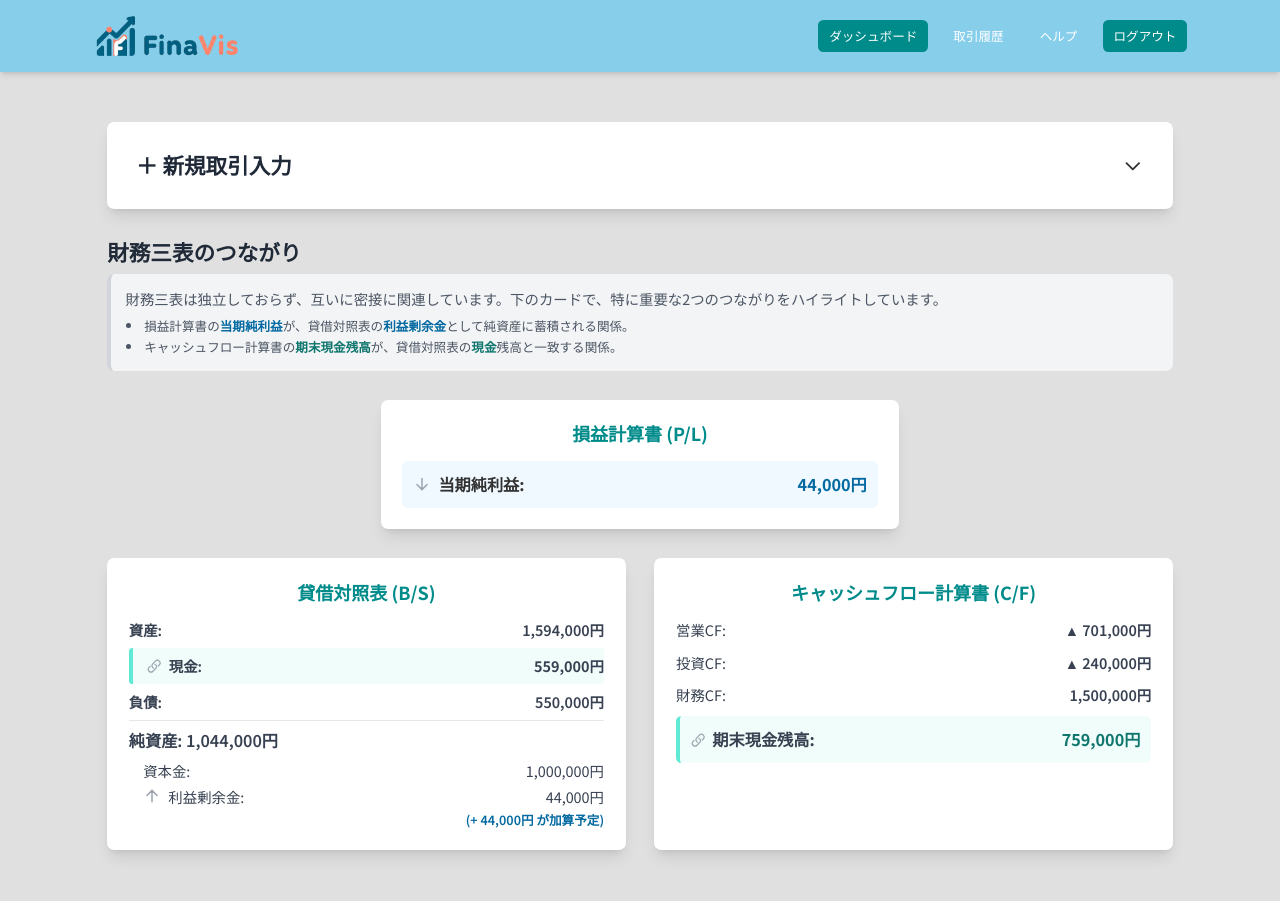
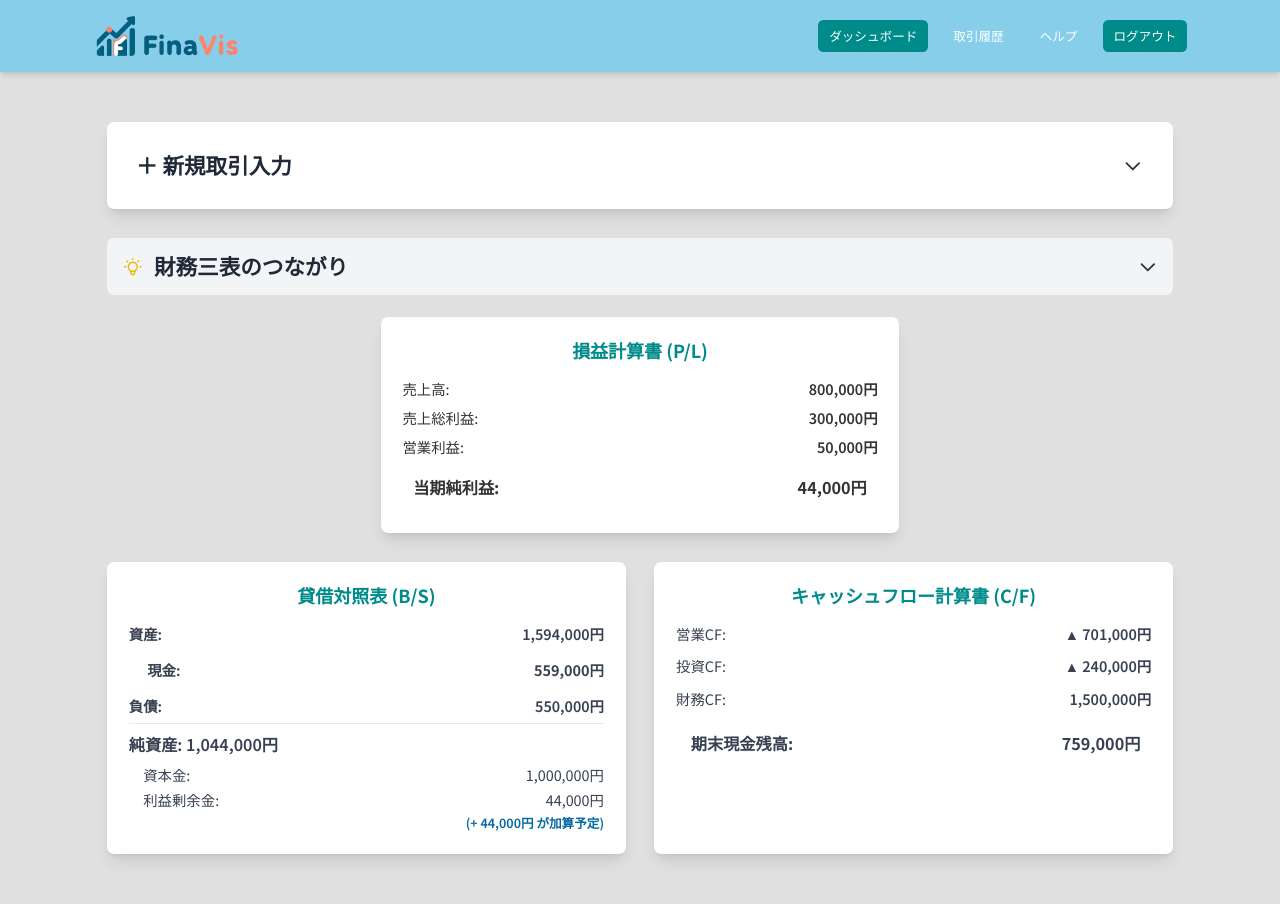
Before and after one commit to hiroba-develop/FinaVis_Demo, a React (Vite) app: page / in a window 1280 px wide. Both pictures are taken after a click on the button "デモを開始する". Built offline with nearby package versions, Linux system fonts and the light colour scheme.

Commit message:
ブラッシュアップ4

```diff
--- a/src/pages/Dashboard.tsx
+++ b/src/pages/Dashboard.tsx
@@ -11,21 +11,23 @@ const formatCurrency = (amount: number) => {
     return `${amount.toLocaleString()}`;
 };
 
-const IconLink: React.FC<{className?: string}> = ({className}) => (
-    <svg className={`w-4 h-4 text-gray-400 group-hover:text-accent transition-colors ${className}`} xmlns="http://www.w3.org/2000/svg" fill="none" viewBox="0 0 24 24" strokeWidth={2} stroke="currentColor">
-        <path strokeLinecap="round" strokeLinejoin="round" d="M13.19 8.688a4.5 4.5 0 011.242 7.244l-4.5 4.5a4.5 4.5 0 01-6.364-6.364l1.757-1.757m13.35-.622l1.757-1.757a4.5 4.5 0 00-6.364-6.364l-4.5 4.5a4.5 4.5 0 001.242 7.244" />
+const IconConnectionDot: React.FC<{className?: string}> = ({className}) => (
+    <svg className={`w-3 h-3 ${className}`} viewBox="0 0 12 12" fill="currentColor" xmlns="http://www.w3.org/2000/svg">
+        <circle cx="6" cy="6" r="6" />
     </svg>
 );
 
-const IconArrowDown: React.FC<{className?: string}> = ({className}) => (
-    <svg className={`w-5 h-5 text-gray-400 group-hover:text-sky-600 transition-colors ${className}`} xmlns="http://www.w3.org/2000/svg" fill="none" viewBox="0 0 24 24" strokeWidth={2} stroke="currentColor" >
-        <path strokeLinecap="round" strokeLinejoin="round" d="M12 4.5v15m0 0l6.75-6.75M12 19.5l-6.75-6.75" />
+const IconEquals: React.FC<{className?: string}> = ({className}) => (
+    <svg className={`w-4 h-4 ${className}`} fill="none" viewBox="0 0 24 24" strokeWidth={2.5} stroke="currentColor">
+        <path strokeLinecap="round" strokeLinejoin="round" d="M5 10h14M5 14h14" />
     </svg>
 );
 
-const IconArrowUp: React.FC<{className?: string}> = ({className}) => (
-     <svg className={`w-5 h-5 text-gray-400 group-hover:text-sky-600 transition-colors ${className}`} xmlns="http://www.w3.org/2000/svg" fill="none" viewBox="0 0 24 24" strokeWidth={2} stroke="currentColor">
-        <path strokeLinecap="round" strokeLinejoin="round" d="M12 19.5v-15m0 0l-6.75 6.75M12 4.5l6.75 6.75" />
+const IconLightBulb: React.FC<{className?: string}> = ({className}) => (
+    <svg className={`w-6 h-6 ${className}`} fill="none" viewBox="0 0 24 24" strokeWidth={1.5} stroke="currentColor">
+        <path strokeLinecap="round" strokeLinejoin="round" d="M3 12h1m8 -9v1m8 8h1m-15.4 -6.4l.7 .7m12.1 -.7l-.7 .7" />
+        <path strokeLinecap="round" strokeLinejoin="round" d="M9 16a5 5 0 1 1 6 0a3.5 3.5 0 0 0 -1 3a2 2 0 0 1 -4 0a3.5 3.5 0 0 0 -1 -3" />
+        <path strokeLinecap="round" strokeLinejoin="round" d="M9.7 17l4.6 0" />
     </svg>
 );
 
@@ -33,8 +35,17 @@ const Dashboard: React.FC = () => {
   const { transactions, balanceSheet, incomeStatement, cashFlowStatement } = useTransactions();
   const [isFormOpen, setIsFormOpen] = useState(false);
   const [formType, setFormType] = useState<'simple' | 'journal'>('simple');
+  const [isExplanationOpen, setIsExplanationOpen] = useState(false);
 
   const cashInBS = balanceSheet.assets.流動資産['現金'] || 0;
+
+  // --- Calculations for Income Statement ---
+  const totalRevenue = Object.values(incomeStatement.収益).reduce((s, v) => s + v, 0);
+  const totalCOGS = Object.values(incomeStatement.費用.売上原価).reduce((s, v) => s + v, 0);
+  const grossProfit = totalRevenue - totalCOGS;
+
+  const totalSGA = Object.values(incomeStatement.費用.販売費及び一般管理費).reduce((s, v) => s + v, 0);
+  const operatingIncome = grossProfit - totalSGA;
 
   // Determine if the accounting period is closed
   const retainedEarningsAccountId = 15;
@@ -81,8 +92,26 @@ const Dashboard: React.FC = () => {
         </div>
 
         <div className="mt-8">
-        <h2 className="text-xl sm:text-2xl font-bold text-gray-800 mb-2">財務三表のつながり</h2>
-        <div className="text-gray-600 mb-6 bg-gray-100 p-4 rounded-lg border-l-4 border-gray-300">
+          <div
+            className={`bg-gray-100 transition-all duration-300 ${isExplanationOpen ? 'rounded-t-lg' : 'rounded-lg'}`}
+          >
+              <div
+                className="flex justify-between items-center cursor-pointer p-4"
+                onClick={() => setIsExplanationOpen(!isExplanationOpen)}
+              >
+                <div className="flex items-center gap-3">
+                    <IconLightBulb className="text-yellow-500" />
+                    <h2 className="text-xl sm:text-2xl font-bold text-gray-800">財務三表のつながり</h2>
+                </div>
+                <svg className={`w-6 h-6 transform transition-transform duration-300 ${isExplanationOpen ? 'rotate-180' : ''}`} fill="none" viewBox="0 0 24 24" stroke="currentColor">
+                  <path strokeLinecap="round" strokeLinejoin="round" strokeWidth={2} d="M19 9l-7 7-7-7" />
+                </svg>
+              </div>
+            </div>
+
+            <div className={`grid transition-all duration-500 ease-in-out ${isExplanationOpen ? 'grid-rows-[1fr] opacity-100' : 'grid-rows-[0fr] opacity-0'}`}>
+              <div className="overflow-hidden">
+                <div className="text-gray-600 bg-gray-50 p-4 border-r border-b border-gray-200 rounded-b-lg">
                   <p className="mb-2">
                     財務三表は独立しておらず、互いに密接に関連しています。下のカードで、特に重要な2つのつながりをハイライトしています。
                   </p>
@@ -92,21 +121,29 @@ const Dashboard: React.FC = () => {
                   </ul>
                 </div>
               </div>
+            </div>
+          </div>
 
-      <div className="space-y-8 mt-8">
+        <div className="space-y-8 mt-6">
           <div className="flex justify-center">
               {/* 1. Income Statement Card */}
               <Link to="/income-statement" className="bg-white rounded-lg shadow-lg p-6 w-full max-w-xl hover:shadow-xl transition-shadow duration-300 group">
                 <h2 className="text-xl font-bold text-accent mb-4 text-center">損益計算書 (P/L)</h2>
-                <div className={`flex justify-between items-center font-bold text-lg p-3 rounded-md transition-colors ${isClosed ? 'bg-slate-100' : 'bg-sky-50 group-hover:bg-sky-100'}`}>
+                <div className="space-y-2">
+                    <div className="flex justify-between"><span>売上高:</span><span className="font-semibold">{formatCurrency(totalRevenue)}円</span></div>
+                    <div className="flex justify-between"><span>売上総利益:</span><span className="font-semibold">{formatCurrency(grossProfit)}円</span></div>
+                    <div className="flex justify-between"><span>営業利益:</span><span className="font-semibold">{formatCurrency(operatingIncome)}円</span></div>
+                    <div className={`flex justify-between items-center font-bold text-lg p-3 rounded-md transition-colors mt-2 ${isClosed ? 'bg-slate-100' : (isExplanationOpen ? 'bg-sky-50 group-hover:bg-sky-100' : '')}`}>
                         <div className="flex items-center gap-2">
-                        {isClosed ? '期間確定利益:' : <><IconArrowDown /><span>当期純利益:</span></>}
+                            {isExplanationOpen && !isClosed && <IconConnectionDot className="text-sky-500" />}
+                            <span>{isClosed ? '期間確定利益:' : '当期純利益:'}</span>
                         </div>
-                    <span className={isClosed ? 'text-slate-700' : 'text-sky-700'}>
+                        <span className={isClosed ? 'text-slate-700' : (isExplanationOpen ? 'text-sky-700' : '')}>
                           {isClosed ? formatCurrency(finalPeriodIncome) : formatCurrency(incomeStatement.当期純利益)}円
                         </span>
                     </div>
                     {isClosed && <p className="text-xs text-center text-slate-500 mt-2">（決算整理により利益が確定しました）</p>}
+                </div>
             </Link>
         </div>
 
@@ -116,9 +153,9 @@ const Dashboard: React.FC = () => {
                 <h2 className="text-xl font-bold text-accent mb-4 text-center">貸借対照表 (B/S)</h2>
                 <div className="space-y-2 text-gray-700">
                     <div className="flex justify-between font-semibold"><span>資産:</span><span>{balanceSheet.assets.資産合計.toLocaleString()}円</span></div>
-                    <div className="flex justify-between items-center pl-4 border-l-4 border-teal-300 bg-teal-50 py-2 rounded">
+                    <div className={`flex justify-between items-center pl-4 py-2 rounded transition-colors border-l-4 ${isExplanationOpen ? 'border-teal-300 bg-teal-50' : 'border-transparent'}`}>
                         <div className="flex items-center gap-2 font-semibold">
-                            <IconLink />
+                            {isExplanationOpen && <IconEquals className="text-teal-600" />}
                             <span>現金:</span>
                         </div>
                         <span className="font-bold">{cashInBS.toLocaleString()}円</span>
@@ -127,9 +164,15 @@ const Dashboard: React.FC = () => {
                     <div className="font-semibold text-lg pt-2 mt-2 border-t">純資産: {balanceSheet.equity.純資産合計.toLocaleString()}円</div>
                     <div className="pl-4">
                         <div className="flex justify-between"><span>資本金:</span><span>{balanceSheet.equity.資本金.toLocaleString()}円</span></div>
-                        <div className={`flex justify-between items-center py-1 rounded transition-colors ${!isClosed ? 'group-hover:bg-sky-100' : ''}`}>
+                        <div
+                          className={[
+                            'flex justify-between items-center py-1 rounded transition-colors',
+                            !isClosed && isExplanationOpen ? 'bg-sky-50' : '',
+                            !isClosed ? 'group-hover:bg-sky-100' : ''
+                          ].filter(Boolean).join(' ')}
+                        >
                             <div className="flex items-center gap-2">
-                                {!isClosed && <IconArrowUp />}
+                                {isExplanationOpen && !isClosed && <IconConnectionDot className="text-sky-500" />}
                                 <span>利益剰余金:</span>
                             </div>
                             <span>{formatCurrency(balanceSheet.equity.利益剰余金)}円</span>
@@ -150,12 +193,12 @@ const Dashboard: React.FC = () => {
                     <div className="flex justify-between"><span>営業CF:</span><span className="font-semibold">{formatCurrency(cashFlowStatement.operatingActivities)}円</span></div>
                     <div className="flex justify-between"><span>投資CF:</span><span className="font-semibold">{formatCurrency(cashFlowStatement.investingActivities)}円</span></div>
                     <div className="flex justify-between"><span>財務CF:</span><span className="font-semibold">{formatCurrency(cashFlowStatement.financingActivities)}円</span></div>
-                    <div className="flex justify-between items-center font-bold text-lg bg-teal-50 p-3 rounded-md border-l-4 border-teal-300 mt-3">
+                    <div className={`flex justify-between items-center font-bold text-lg p-3 rounded-md mt-3 transition-colors border-l-4 ${isExplanationOpen ? 'bg-teal-50 border-teal-300' : 'border-transparent'}`}>
                         <div className="flex items-center gap-2">
-                            <IconLink />
+                            {isExplanationOpen && <IconEquals className="text-teal-600" />}
                             <span>期末現金残高:</span>
                         </div>
-                        <span className="text-teal-700">{cashFlowStatement.endingCashBalance.toLocaleString()}円</span>
+                        <span className={isExplanationOpen ? 'text-teal-700' : ''}>{cashFlowStatement.endingCashBalance.toLocaleString()}円</span>
                     </div>
                 </div>
             </Link>
```
Also changed, not shown: src/pages/Help.tsx (+26 -21 lines). Lines whose indentation alone changed are shown as unchanged.
